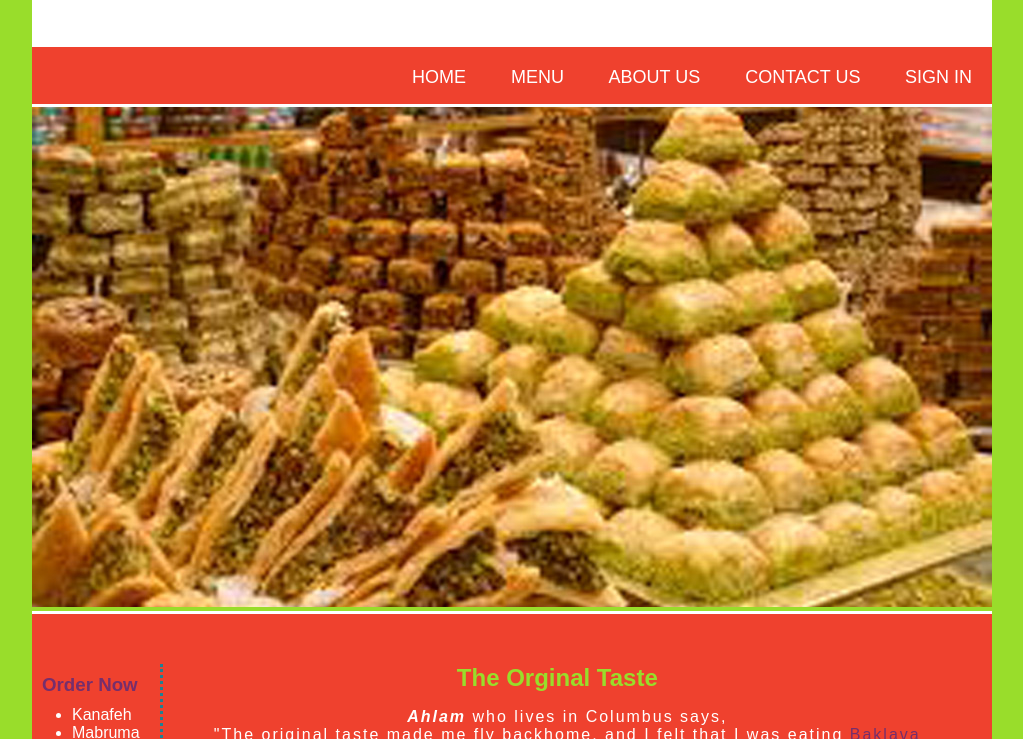
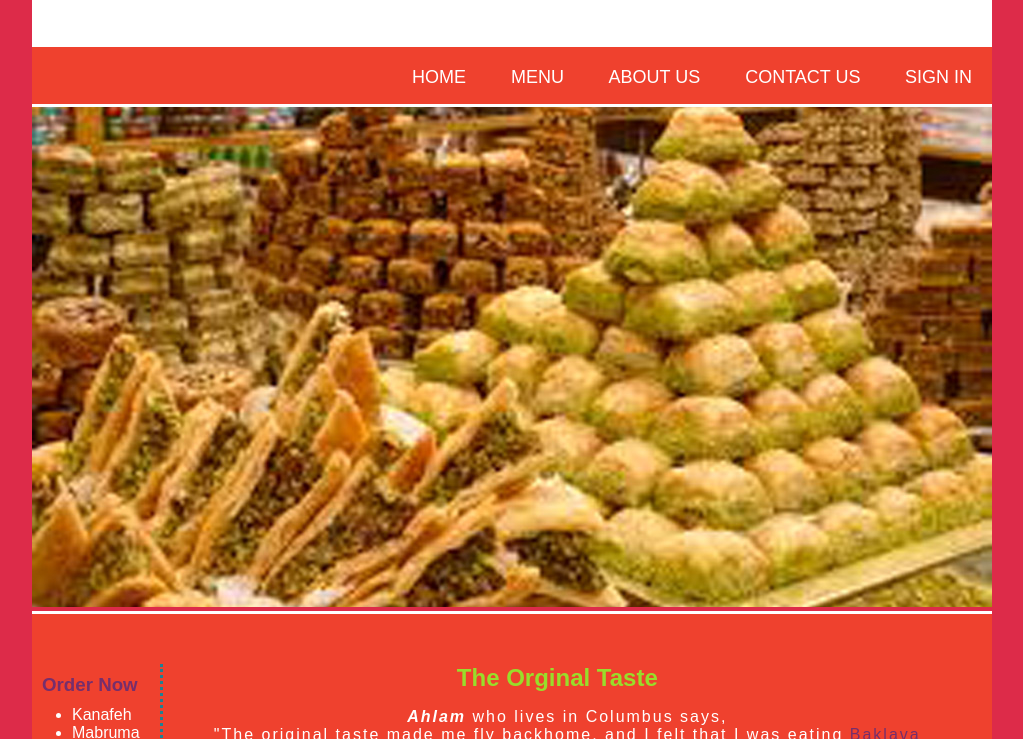
Before and after one commit to malhariri92/malhariri92.github.io-SweetsShop, a plain HTML site: page index.html in a window 1280 px wide. Shown: the part 261-1000 px from the top of the page, without its empty margins (128-1151 px from the left). Drawn offline with Linux system fonts and the light colour scheme.

Commit message:
changed background color

```diff
--- a/css/style.css
+++ b/css/style.css
@@ -7,7 +7,7 @@ margin: 0 auto;
 }
 body{
   font-family: Arial, Helvetica, sans-serif;
-background: #99DD2B;
+background: #dd2b49;
 }
 nav {
 margin-bottom:0;
```
